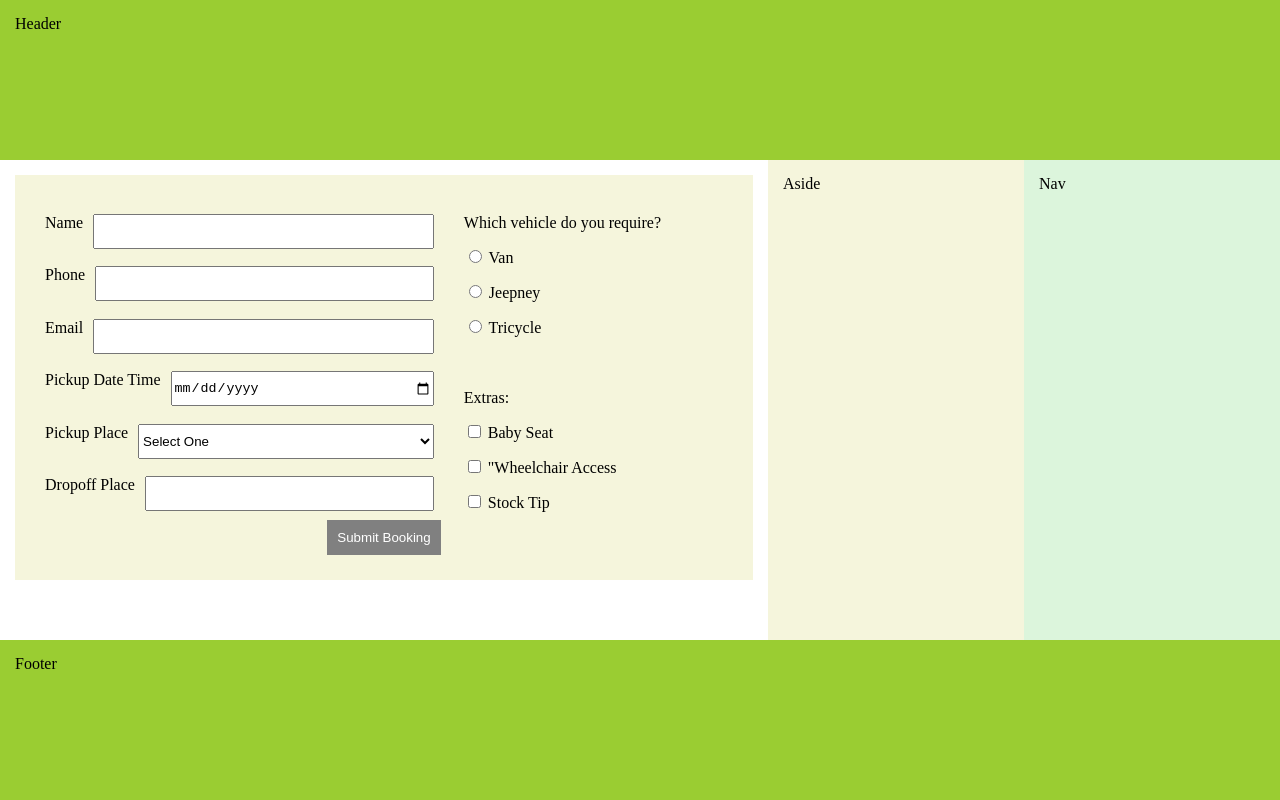
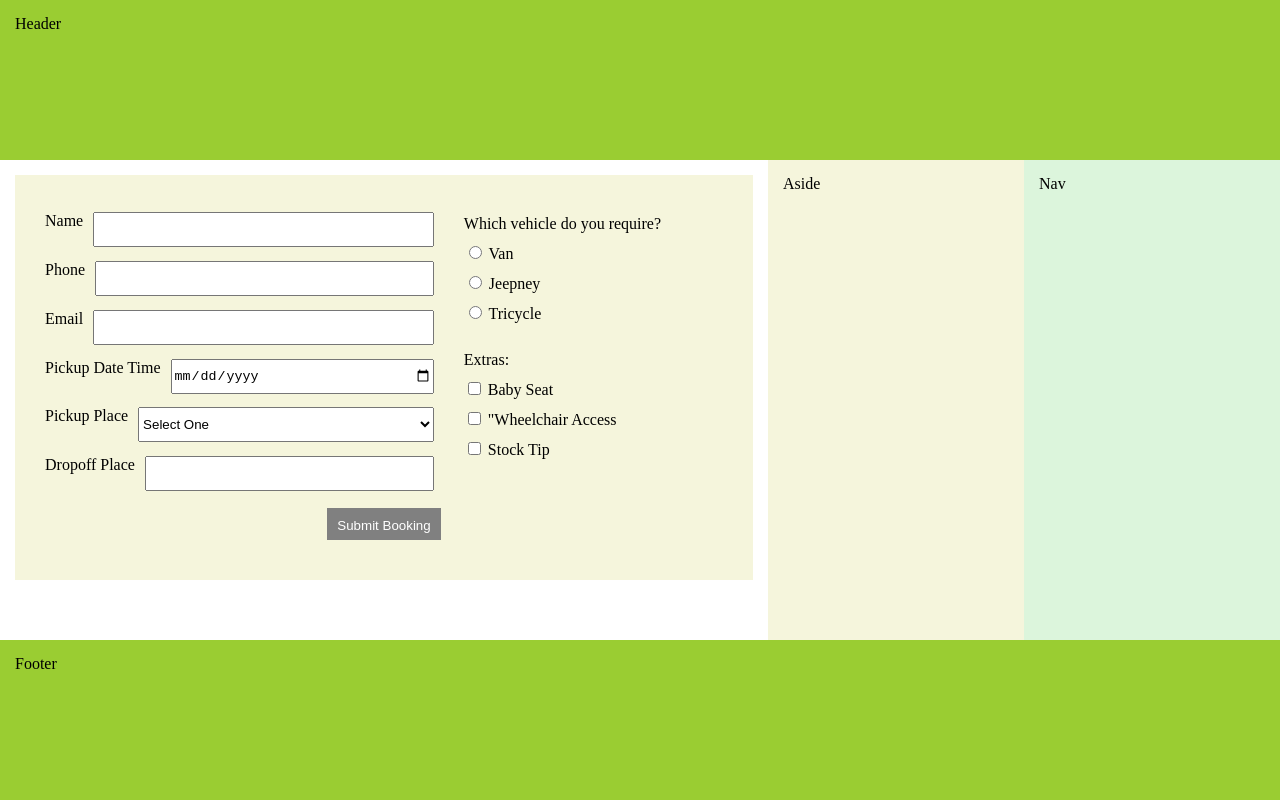
Before and after one commit to maryjanesalem/kodego-holygraillayout, a plain HTML site: page index.html in a window 1280 px wide. Drawn offline with Linux system fonts and the light colour scheme.

Commit message:
added div for checkbox and radio, added flex property for right items

```diff
--- a/index.html
+++ b/index.html
@@ -47,29 +47,37 @@
                         </div>
                     </div>
                     <div class="flex-item right">
+                        <div>
                             Which vehicle do you require?
-                        <br>
+                        </div>
+                        <div>
                             <input type="radio" name="vehicle" id="van" value="Van">
                             <label for="van">Van</label>
-                        <br>
+                        </div>
+                        <div>
                             <input type="radio" name="vehicle" id="jeepney" value="Jeepney">
                             <label for="jeepney">Jeepney</label>
-                        <br>
+                        </div>
+                        <div>
                             <input type="radio" name="vehicle" id="tricycle" value="Tricycle">
                             <label for="tricycle">Tricycle</label>
-                        <br>
+                        </div>
+                        <div>
                             <br>
                             Extras:
-                        <br>
+                        </div>
+                        <div>
                             <input type="checkbox" name="extras" id="babySeat" value="Baby Seat">
                             <label for="babySeat">Baby Seat</label>
-                        <br>
+                        </div>
+                        <div>
                             <input type="checkbox" name="extras" id="wheelchairAccess" value="Wheelchair Access">
                             <label for="wheelchairAccess">"Wheelchair Access</label>
-                        <br>
+                        </div>
+                        <div>
                             <input type="checkbox" name="extras" id="stockTip" value="Stock Tip">
                             <label for="stockTip">Stock Tip</label>
-                        <br>
+                        </div>
                     </div>
                 </div>
                 <div class="btn-container">
--- a/style.css
+++ b/style.css
@@ -41,6 +41,14 @@ article {
     display: flex;
     column-gap: 30px;
     width: 100%;
+    height: 85%;
+}
+
+.btn-container {
+    height: 15%;
+    display: flex;
+    justify-content: center;
+    align-content: center;
 }
 
 form {
@@ -67,6 +75,7 @@ form {
     display: flex;
     flex-direction: column;
     justify-content:space-around;
+    height: 100%;
 }
 
 .field label {
@@ -80,7 +89,12 @@ form {
 
 .flex-item.right {
     width: 40%;
-    line-height: 35px;
+    column-gap: 10px;
+    height: 100%;
+    display: flex;
+    flex-direction: column;
+    gap: 10px;
+    padding-top: 10px;
 }
 
 input[type="submit"] {
@@ -88,6 +102,7 @@ input[type="submit"] {
     padding: 10px;
     background-color: gray;
     color: white;
+    margin: 10px;
 }
 
 input[type="submit"]:hover {
```
Lines whose indentation alone changed are shown as unchanged.
